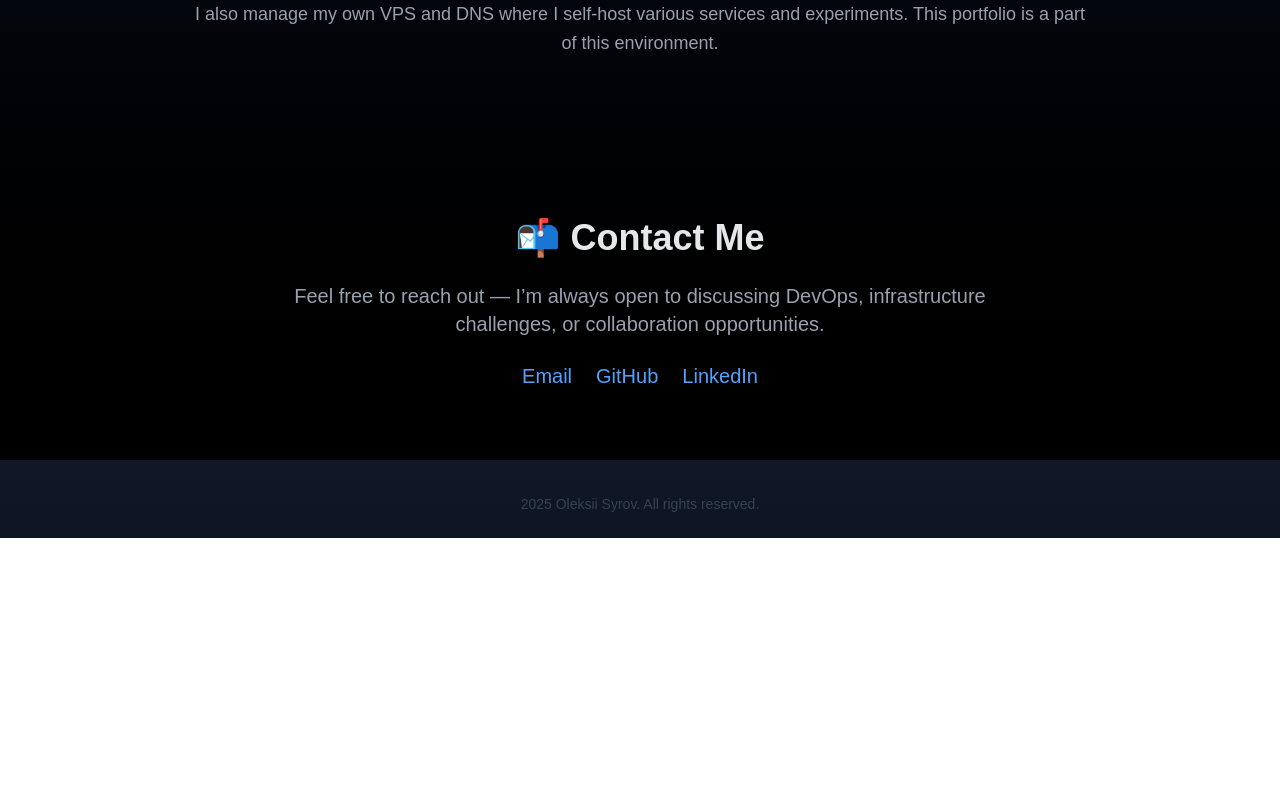
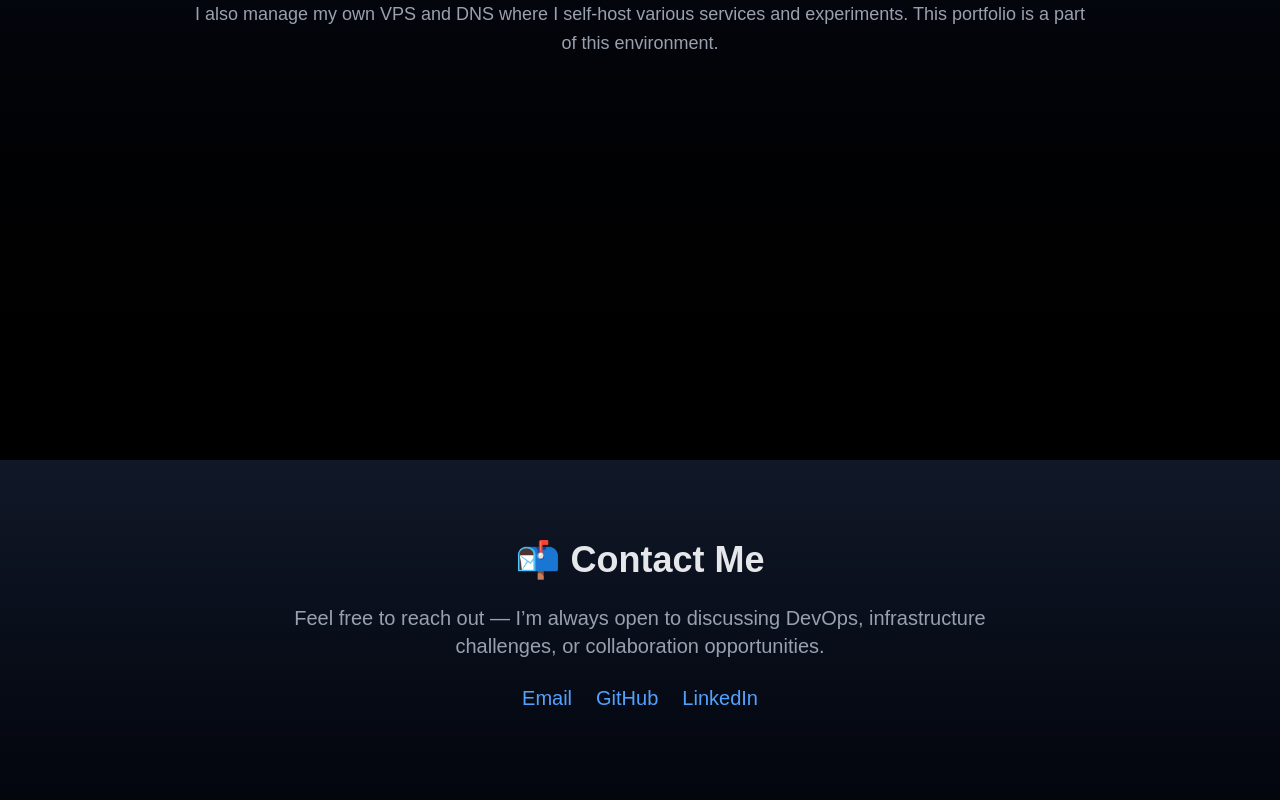
Before and after one commit to Lexani42/portfolio_landing, a Next.js app: page / in a window 1280 px wide. Shown: the part 1140-1940 px from the top of the page. Before the commit the page ends 1678 px from the top, so only its background shows below. Built offline with nearby package versions, Linux system fonts and the light colour scheme.

Commit message:
Add min-h-screen classes to About and Contacts sections

```diff
--- a/src/app/components/About.tsx
+++ b/src/app/components/About.tsx
@@ -2,7 +2,7 @@
 
 export default function About() {
     return (
-        <section id="about" className="py-20 px-6 text-gray-400">
+        <section id="about" className="min-h-screen py-20 px-6 text-gray-400">
             <div className="max-w-4xl mx-auto text-center">
                 <h2 className="text-3xl md:text-4xl font-bold mb-6 text-gray-200">About Me</h2>
                 <p className="text-lg md:text-xl mb-6 text">
--- a/src/app/components/Contacts.tsx
+++ b/src/app/components/Contacts.tsx
@@ -1,6 +1,6 @@
 export default function Contact() {
   return (
-    <section id="contact" className="py-20 px-6 text-gray-400">
+    <section id="contact" className="min-h-screen py-20 px-6 text-gray-400">
       <div className="max-w-3xl mx-auto text-center">
         <h2 className="text-3xl md:text-4xl font-bold mb-6 text-gray-200">📬 Contact Me</h2>
         <p className="text-lg md:text-xl mb-6">
```
